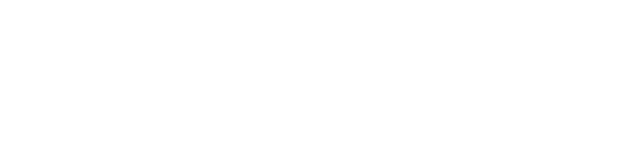
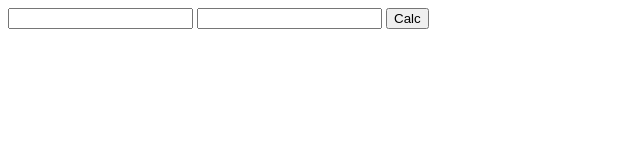
Before and after one commit to pedrohenrique11/BMI-Calculator, a website: page src/index.html in a window 1280 px wide. Shown: the whole page, without its empty margins (0-640 px from the left). Drawn offline with Linux system fonts and the light colour scheme.

Commit message:
refactor: index.html

```diff
--- a/src/index.html
+++ b/src/index.html
@@ -7,8 +7,11 @@
     <title>MBI Calculator</title>
 </head>
 <body>
-<header></header>
-<main></main>
+<main>
+    <input id="inputWeight" type="number">
+    <input id="inputHeight" type="number">
+    <button>Calc</button>
+</main>
 <footer></footer>
 </body>
 </html>
```
